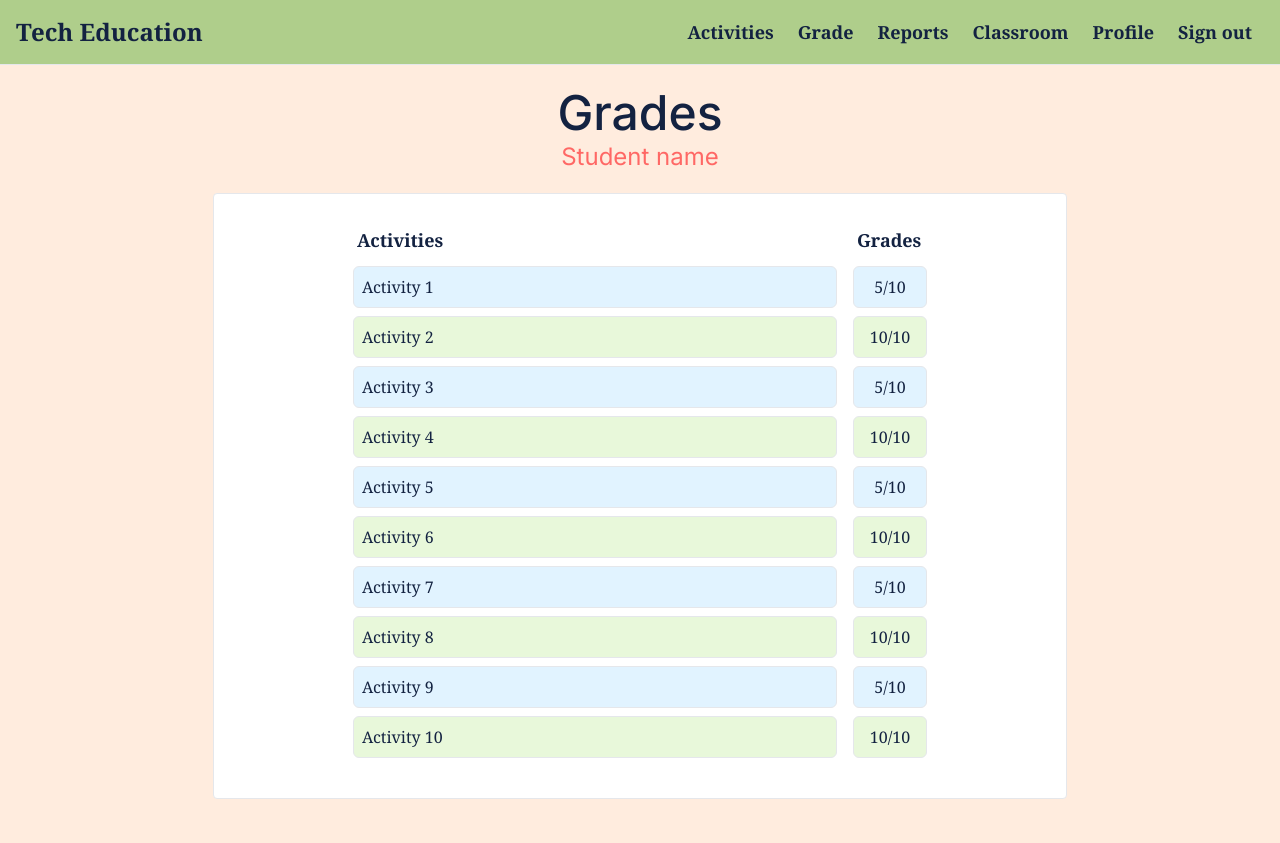
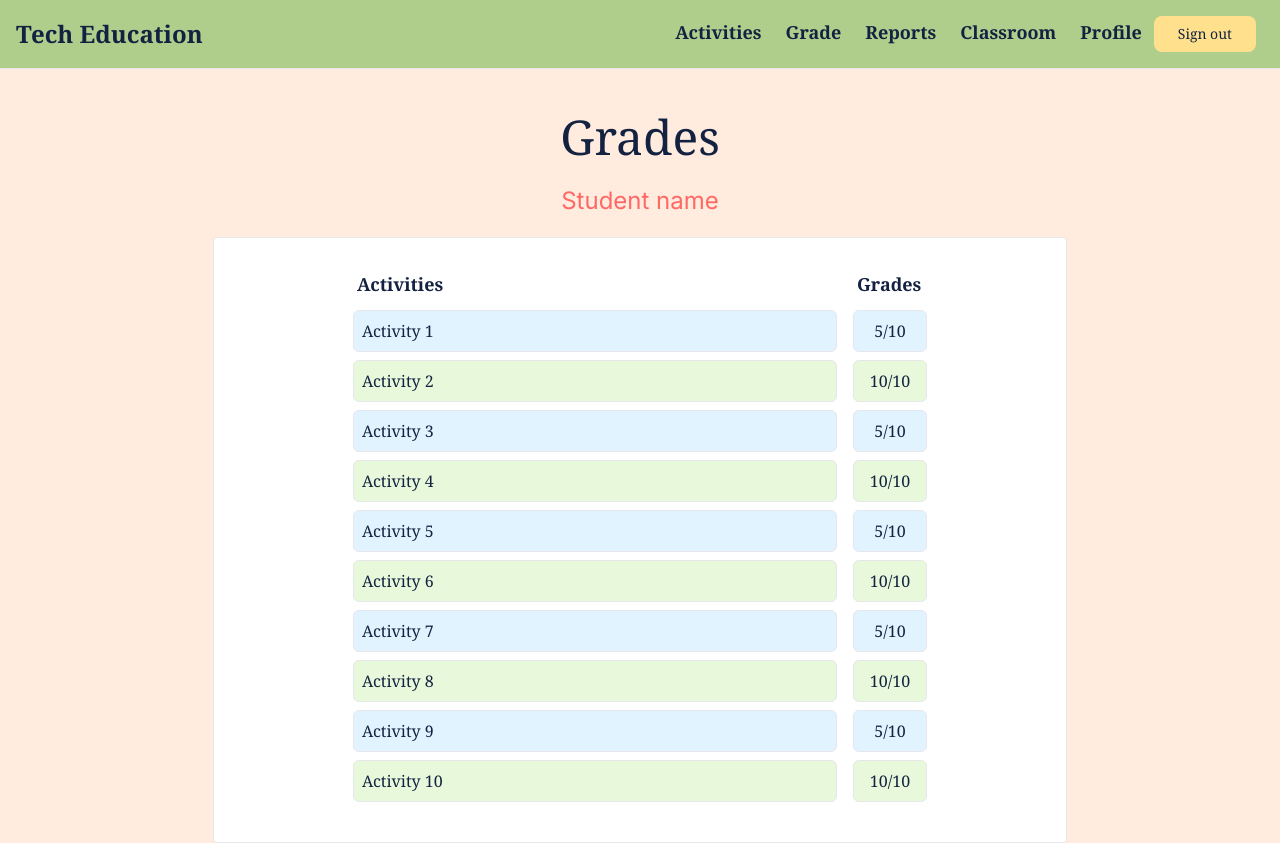
Before and after one commit to ExzyELI/tech-education, a Next.js app: page /grades in a window 1280 px wide. Shown: the top 843 px of the page. Built offline with nearby package versions, Linux system fonts and the light colour scheme; no server answers.

Commit message:
Fixed sign out buttons and grades header styling

```diff
--- a/src/app/Classroom/page.tsx
+++ b/src/app/Classroom/page.tsx
@@ -61,12 +61,13 @@ export default function Home() {
                 >
                   Profile
                 </a>
-                <a
-                  className="cursor-pointer px-3 text-lg font-semibold text-[#132241] hover:text-[#5c6ac4]"
+                <button
+                  type="button"
+                  className="rounded-lg bg-[#ffe08d] px-6 py-2 text-center text-sm font-medium hover:bg-[#ffd564] md:me-2 lg:me-2"
                   onClick={handleSignOut}
                 >
                   Sign out
-                </a>
+                </button>
               </nav>
             </div>
           </div>
--- a/src/app/HomePage/page.tsx
+++ b/src/app/HomePage/page.tsx
@@ -61,12 +61,13 @@ export default function Home() {
                 >
                   Profile
                 </a>
-                <a
-                  className="cursor-pointer px-3 text-lg font-semibold text-[#132241] hover:text-[#5c6ac4]"
+                <button
+                  type="button"
+                  className="rounded-lg bg-[#ffe08d] px-6 py-2 text-center text-sm font-medium hover:bg-[#ffd564] md:me-2 lg:me-2"
                   onClick={handleSignOut}
                 >
                   Sign out
-                </a>
+                </button>
               </nav>
             </div>
           </div>
--- a/src/app/firebase/init_app.ts
+++ b/src/app/firebase/init_app.ts
@@ -1,6 +1,6 @@
 import {initializeApp, getApps, getApp} from "firebase/app";
 import "firebase/auth";
-import {getAuth} from "firebase/auth";
+import {browserLocalPersistence, getAuth, setPersistence} from "firebase/auth";
 import "firebase/firestore";
 import {getFirestore} from "firebase/firestore";
 import {useAuthState} from "react-firebase-hooks/auth";
@@ -22,8 +22,12 @@ const auth = getAuth(firebaseApp);
 
 const db = getFirestore(firebaseApp);
 
+setPersistence(auth, browserLocalPersistence);
+
 const handleRedirect = async () => {
+  //await new Promise(resolve => setTimeout(resolve, 1000));
   const [user] = useAuthState(auth);
+  //const user = auth.currentUser;
   console.log(user);
   const router = useRouter();
   const authCheck = auth.onAuthStateChanged(() => {
--- a/src/app/grades/page.tsx
+++ b/src/app/grades/page.tsx
@@ -2,10 +2,11 @@
 import {auth, handleRedirect} from "@/app/firebase/init_app";
 import {useRouter} from "next/navigation";
 import {signOut} from "firebase/auth";
+import {useAuthState} from "react-firebase-hooks/auth";
 
 export default function Home() {
+  const router = useRouter();
   handleRedirect();
-  const router = useRouter();
 
   const handleSignOut = async () => {
     try {
@@ -22,9 +23,7 @@ export default function Home() {
       <nav className="sticky w-full border-b border-gray-200 bg-[#afce8b]">
         <header className="font-family: font-serif leading-normal tracking-normal">
           <div className="mx-auto flex max-w-screen-xl flex-wrap items-center justify-between p-4">
-            <span className="self-center whitespace-nowrap text-2xl font-semibold">
-              Tech Education
-            </span>
+          <span className="text-2xl font-semibold">Tech Education</span>
             {/* tabs */}
             <div className="flex space-x-3 md:order-2 md:space-x-0 rtl:space-x-reverse">
               <nav className="text-2lg">
@@ -58,12 +57,13 @@ export default function Home() {
                 >
                   Profile
                 </a>
-                <a
-                  className="cursor-pointer px-3 text-lg font-semibold text-[#132241] hover:text-[#5c6ac4]"
+                <button
+                  type="button"
+                  className="rounded-lg bg-[#ffe08d] px-6 py-2 text-center text-sm font-medium hover:bg-[#ffd564] md:me-2 lg:me-2"
                   onClick={handleSignOut}
                 >
                   Sign out
-                </a>
+                </button>
               </nav>
             </div>
           </div>
@@ -72,7 +72,7 @@ export default function Home() {
       {/* navbar ends */}
 
       <section className="container mx-auto w-full py-5">
-        <h1 className="items-center py-1 text-center text-5xl font-medium">
+        <h1 className="flex w-full items-center justify-center py-3 font-serif text-5xl leading-normal tracking-normal">
           Grades
         </h1>
         <h2 className="font-sm items-center text-center text-2xl text-[#ff6865]">
```
